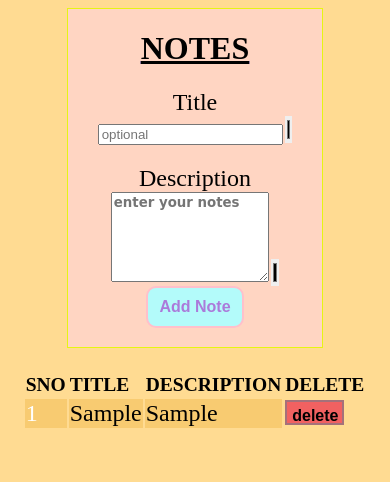
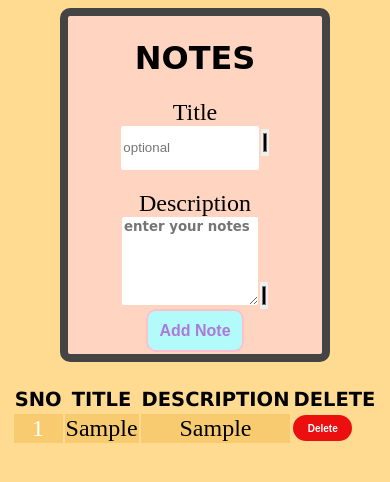
Before and after one commit to rohansain/noteswebRo, a plain HTML site: page index.html in a window 390 px wide. Both pictures are taken after typing "Sample", "Sample" into the empty fields and a click on the button "Add Note". Drawn offline with Linux system fonts and the light colour scheme.

Commit message:
Update notes2.css
changes in css

```diff
--- a/notes2.css
+++ b/notes2.css
@@ -1,14 +1,14 @@
-body{
+body {
     background-color: #ffdb92;
 }
-.notesheading{
-    text-decoration: underline;
-    color: black;
-}
+
 .container {
     /* border: 8px solid rgb(61, 57, 57); */
+    display: flex;
+    flex-direction: column;
+    align-items: center;
+    justify-content: center;
     width: 40vw;
-
     background-color: rgb(255 213 194);
     color: blanchedalmond;
     text-align: center;
@@ -16,46 +16,80 @@ body{
     font-size: 1.4vw;
     margin: auto;
     height: 40vh;
-    border: 1px solid rgb(230, 245, 19);
+    border-radius: 10px;
+    border: 8px solid #444;
 }
-#addBtn{
-    padding: 5px;
+.container a{
+    text-decoration: none;
+
+}
+.notesheading {
+    color: black;
+    font-family: cursive;
+    position: relative;
+}
+.notesheading::after{
+    content: '';
+    width: 0%;
+    height: 3px;
+    background: #ff004f;
+    position: absolute;
+    left: 0;
+    bottom: -6px;
+    transition: 0.5s;
+
+}
+.notesheading:hover::after{
+    width: 100%;
+}
+.title{
+    border: none;
+    border-radius: 2px;
+    width: 70%;
+    height: 5vh;
+}
+#description{
+    width: 70%;
+    border: none;
+    border-radius: 2px;
+}
+#addBtn {
     height: 5vh;
     width: 15vw;
-    color: rgb(171, 122, 218);
+    color: white;
     font-weight: bold;
-    font-size: 1.5vw;
     border: 2px solid pink;
-    background-color: #b3fbfa;
-    transition: width 0.3s,color 1s,padding 0.4s;
+    border-radius: 10px;
+    background-color: #6568ff;
+    transition: color 1s;
 }
-#addBtn:hover{
-    width: 10vw;
-    height: 8vh;
-    padding: 10px;
-    color: rgb(43, 11, 223);
-    background-color: #94f7f5;
-    cursor:pointer;
+
+#addBtn:hover {
+    padding: 2px;
+    color: rgb(219, 223, 218);
+    cursor: pointer;
 }
-#del_btn{
-    padding: 5px;
-    height: 5vh;
+
+#del_btn {
+    height: 4vh;
     width: 8vw;
     color: rgb(0 0 0);
     font-weight: bold;
-    font-size: 1.3vw;
-    border: 2px solid #a5717a;
-    background-color: #f16161;
-    transition: width 0.3s,color 1s,padding 0.4s;
+    text-transform: capitalize;
+    color: white;
+    border: none;
+    border-radius: 10px;
+    background-color: #eb0f0f;
+    transition: transform 0.3s, color 1s;
 }
-#del_btn:hover{
-    width: 10vw;
-    height: 6vh;
+
+#del_btn:hover {
     cursor: pointer;
-    padding: 8px;
+    transform: translateX(2px);
     color: rgb(0, 0, 0);
     background-color: #fa0707;
 }
+
 textarea {
     height: 10vh;
     margin-top: 20px;
@@ -74,30 +108,37 @@ table {
     margin-top: 23px;
 }
 
-.bo{
+.bo {
 
     border: 3px solid pink;
     border-collapse: collapse;
 }
+
 thead {
     text-transform: uppercase;
     font-weight: bold;
-    text-shadow: 2px 3px rgb(141 96 96);
+    font-family: 'Lucida Sans', 'Lucida Sans Regular', 'Lucida Grande', 'Lucida Sans Unicode', Geneva, Verdana, sans-serif;
     border: 2px solid black;
     font-size: 2.5vw;
+    text-align: center;
 }
-td{
-    margin-left: 4px;
+
+td {
+    margin-left: 14px;
+    text-align: center;
 }
-tbody{
+
+tbody {
     font-size: 1.5vw;
     font-family: 'Times New Roman', Times, serif;
 }
-@media  screen and (max-width:600px){
-    .notesheading{
+
+@media screen and (max-width:600px) {
+    .notesheading {
         font-size: 2rem;
     }
-    #addBtn{
+
+    #addBtn {
         height: 5vh;
         width: 25vw;
         color: rgb(171, 122, 218);
@@ -106,77 +147,93 @@ tbody{
         border: 2px solid pink;
         border-radius: 10px;
         background-color: #b3fbfa;
-        transition: width 0.3s,color 1s,padding 0.4s;
+        transition: width 0.3s, color 1s, padding 0.4s;
     }
-    #addBtn:hover{
+
+    #addBtn:hover {
         width: 30vw;
         border-radius: 15px;
         height: 6vh;
         color: rgb(43, 11, 223);
         background-color: #94f7f5;
-        cursor:pointer;
+        cursor: pointer;
     }
+
     .container {
         /* border: 8px solid rgb(61, 57, 57); */
         width: 68%;
         font-size: 2vw;
     }
-    span{
+
+    span {
         display: block;
         font-size: 1.5rem;
     }
+
     textarea {
         margin-top: 0px;
     }
-    tbody{
+
+    tbody {
         font-size: 1.5rem;
         font-family: 'Times New Roman', Times, serif;
         color: white;
         border-radius: 50px;
         background-color: #f8cb71;
     }
-    .del_btn_change{
+
+    .del_btn_change {
         background-color: #ffdb92;
         border: #ffdb92;
     }
-    #del_btn{
-        /* padding: 5px; */
+
+    #del_btn {
         height: 3vh;
         width: 15vw;
-        color: rgb(0 0 0);
         font-weight: bold;
-        font-size: 1rem;
-        border: 2px solid #a5717a;
-        background-color: #f16161;
-        transition: width 0.3s,color 1s,padding 0.4s;
+        border: none;
+        border-radius: 20px;
+        font-size: 10px;
+        color: white;
+        background-color: #eb0f0f;
+        display: flex;
+        align-items: center;
+        justify-content: center;
+        transition: width 0.3s, color 1s, padding 0.4s;
+
     }
-    #del_btn:hover{
-        width: 17vw;
-        height: 4vh;
+
+    #del_btn:hover {
+        width: 15.2vw;
+        height: 3.1vh;
         cursor: pointer;
-        padding: 8px;
         color: rgb(0, 0, 0);
         background-color: #fa0707;
     }
-    .descriptionforcss{
+
+    .descriptionforcss {
         margin-top: 20px;
     }
-    .coinput{
+
+    .coinput {
         padding: 0px;
         border: none;
         width: 2vw;
     }
+
     thead {
         text-transform: uppercase;
         font-weight: bold;
-        text-shadow:none;
+        text-shadow: none;
         border: 2px solid black;
         font-size: 5vw;
     }
-    body{
+
+    body {
 
         font-size: 10vw;
     }
+
     table {
         width: 80vw;
         /* border: 2px solid brown;  */
@@ -187,7 +244,8 @@ tbody{
         margin-top: 23px;
     }
 }
-@media  screen and (max-height:600px){
+
+@media screen and (max-height:600px) {
     table {
         width: 80vw;
         /* border: 2px solid brown;  */
@@ -196,13 +254,16 @@ tbody{
         margin: auto;
         margin-top: 60px;
     }
+
     .container {
         height: 60vh;
     }
-    #del_btn{
+
+    #del_btn {
         font-size: 0.5rem;
     }
-    #addbtn{
+
+    #addbtn {
         height: 20vh;
     }
 }
```
